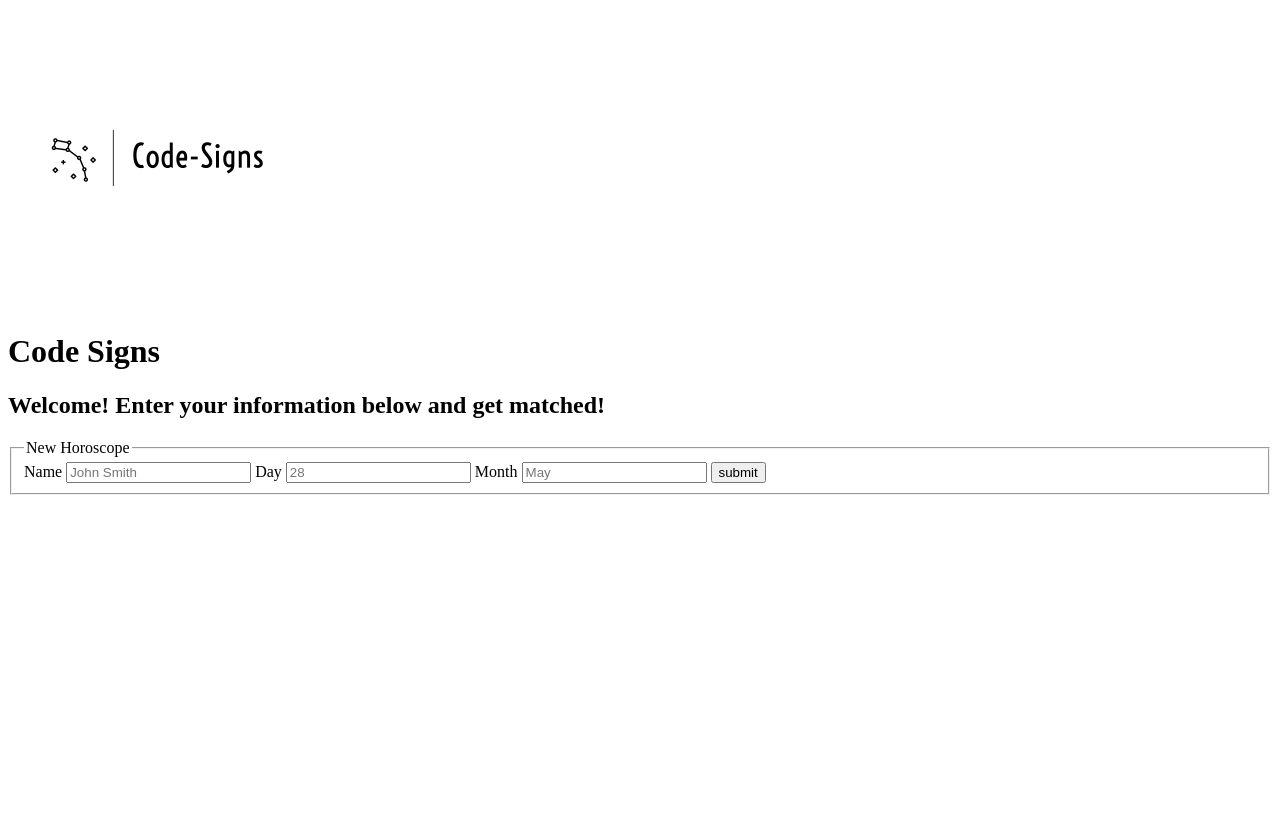
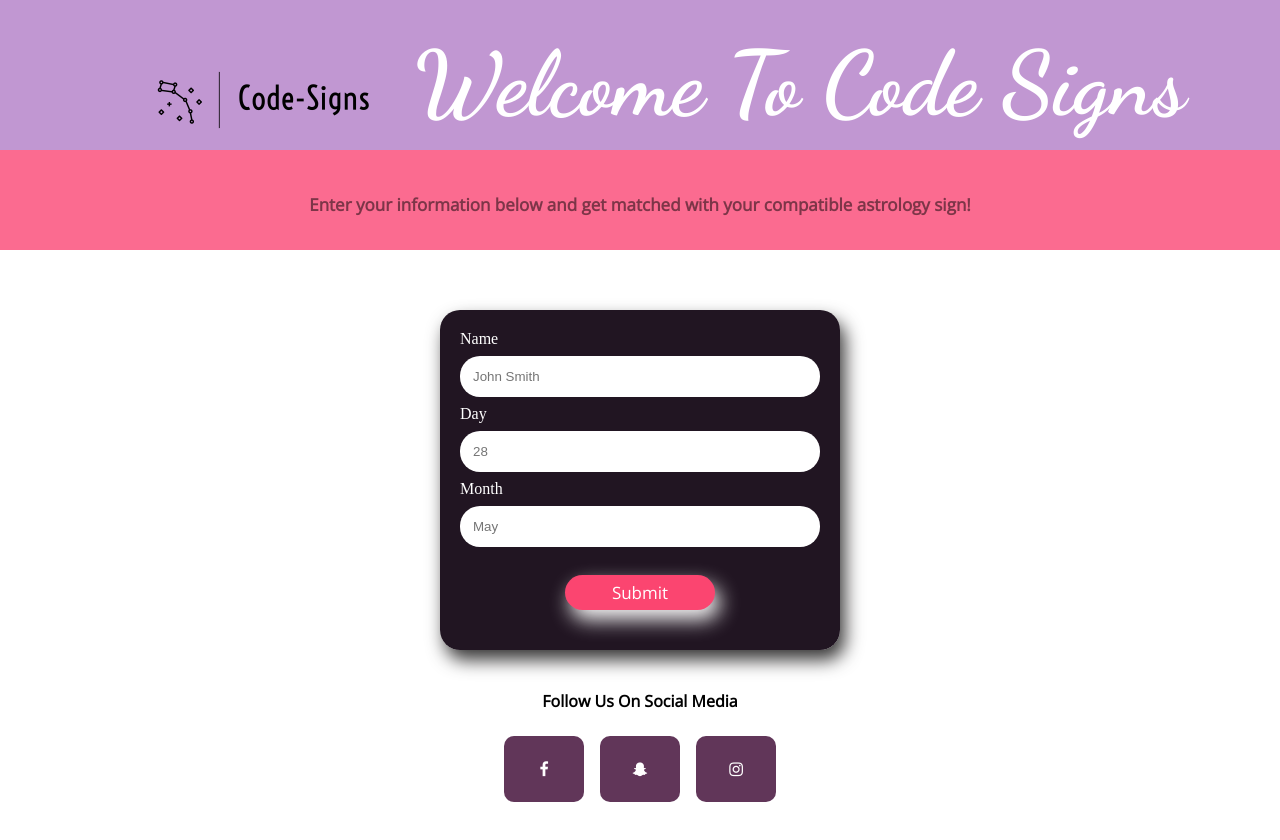
Before and after one commit to FBKR-Coders/code-signs, a plain HTML site: page index.html in a window 1280 px wide. Before the commit the page ends 800 px from the top, so only its background shows below. Drawn offline with nearby package versions, Linux system fonts and the light colour scheme.

Commit message:
styled index.html page with css

```diff
--- a/css/style.css
+++ b/css/style.css
@@ -0,0 +1,154 @@
+body {
+  width: 100%;
+  margin: 0;
+}
+
+main {
+  overflow: hidden;
+  padding-bottom: 300px;
+}
+
+
+.headerpg1 {
+  background-color: #C197D2;
+  width: 100%;
+  height: 150px;
+  overflow: hidden;
+  display: flex;
+  justify-content: center;
+}
+
+.logo {
+  width: 300px;
+  height: 300px;
+  margin-top: -50px;
+  margin-left: 20px;
+  float: left;
+
+}
+
+.heading1 {
+  margin-top: 30px;
+  color: white;
+  font-size: 90px;
+  font-family: 'Dancing Script', cursive;
+
+
+}
+
+.banner {
+  width: 100%;
+  height: 100px;
+  overflow: hidden;
+  background-color:  #FB6B90;
+}
+
+h2 {
+  text-align: center;
+  margin-top: 20px;
+  color: rgba(0, 0, 0, 0.5);
+  font-family: 'Open Sans', sans-serif;
+  overflow: hidden;
+  font-size: 17px;
+}
+
+legend {
+  text-align: center;
+}
+
+fieldset {
+  height: 300px;
+  width: 360px;
+  border-radius: 20px;
+  margin-left: auto;
+  margin-right: auto;
+  margin-top: 60px;
+  background-color: #211522;
+  border: none;
+  padding: 20px;
+  box-shadow:  5px 10px 18px #383737;
+}
+
+.form {
+  width: 100%;
+  padding: 13px;
+  margin: 8px 0;
+  display: inline-block;
+  border: none;
+  border-radius: 20px;
+  box-sizing: border-box;
+  background-color: white;
+  color: black;
+}
+
+label {
+  color: white;
+}
+
+
+button {
+  display: block;
+  margin-left: auto;
+  margin-right: auto;
+  margin-top: 20px;
+  border: none;
+  background-color: #FB4570;
+  width: 150px;
+  height: 35px;
+  border-radius: 20px;
+  color: white;
+  font-size: 17px;
+  font-family: 'Open Sans', sans-serif;
+  box-shadow:  5px 10px 20px whitesmoke;
+}
+
+.social-container {
+  display: flex;
+  justify-content: center;
+  margin: auto;
+  padding-bottom: 25px;
+
+}
+
+h4 {
+  text-align: center;
+  margin-top: 40px;
+  font-family:'Open Sans', sans-serif;
+}
+
+.social-container {
+  display: flex;
+  justify-content: center;
+  margin: auto;
+  padding-bottom: 25px;
+}
+
+.fa {
+  padding: 25px;
+  font-size: 5.5rem;
+  width: 30px;
+  text-decoration: none;
+  text-align: center;
+  margin: 3px 8px;
+  border-radius: 10px ;
+}
+
+.fa:hover {
+  background-color: #FB4570;
+
+}
+
+.fa-facebook {
+  background-color: #613659;
+  color: white;
+}
+
+.fa-snapchat-ghost {
+  background-color: #613659;
+  color: white;
+}
+
+.fa-instagram {
+  background-color: #613659;
+  color: white;
+}
--- a/index.html
+++ b/index.html
@@ -3,45 +3,83 @@
 <head>
 
   <link rel="stylesheet" href="css/style.css">
-  <meta charset="UTF-8">
-  <meta http-equiv="X-UA-Compatible" content="IE=edge">
-  <meta name="viewport" content="width=device-width, initial-scale=1.0">
+  <link rel="preconnect" href="https://fonts.googleapis.com">
+<link rel="preconnect" href="https://fonts.gstatic.com" crossorigin>
+<link href="https://fonts.googleapis.com/css2?family=Dancing+Script:wght@700&display=swap"
+rel="stylesheet">
+
+<link rel="preconnect" href="https://fonts.googleapis.com">
+<link rel="preconnect" href="https://fonts.gstatic.com" crossorigin>
+<link href="https://fonts.googleapis.com/css2?family=Open+Sans&display=swap" rel="stylesheet">
+
+<link rel="stylesheet" href="https://cdnjs.cloudflare.com/ajax/libs/font-awesome/4.7.0/css/font-awesome.min.css">
+
+<link rel="stylesheet" href="https://cdnjs.cloudflare.com/ajax/libs/font-awesome/4.7.0/css/font-awesome.min.css">
 
   <title>Code-Signs</title>
 
 </head>
 <body>
-  <header>
+  <header class="headerpg1">
 
     <!-- HEADER IMAGE GOES HERE -->
-    <img src="img/logo2.png" alt="logo" width="300" height="">
-    <h1>Code Signs</h1>
+
+   <img class="logo" src="img/logo2.png" alt="logo" width="300" height="">
+
+
+    <h1 class="heading1">Welcome To Code Signs</h1>
 
   </header>
 
   <main>
-    <h2>Welcome! Enter your information below and get matched!</h2>
+    <div class="banner">
+    <h2><br> Enter your information below and get matched with your compatible astrology sign!</h2>
+    </div>
 
     <section>
       <form id="userInput">
         <fieldset>
-          <legend>New Horoscope</legend>
+          <legend></legend>
           <label for = "newName">Name</label>
-          <input id = "newName" type="text" name="newName" placeholder="John Smith">
+          <input class="form" id = "newName" type="text" name="newName" placeholder="John Smith">
 
           <label for = "newDay"> Day</label>
-          <input id = "newDay" type="number" name="newDay" placeholder="28">
+          <input class="form" id = "newDay" type="number" name="newDay" placeholder="28">
 
           <label for = "newMonth"> Month</label>
-          <input id = "newMonth" type="text" name="newMonth" placeholder="May">
+          <input class="form" id = "newMonth" type="text" name="newMonth" placeholder="May">
 
-        <button id="changePage" type="submit">submit</button>
+        <button id="changePage" type="submit">Submit</button>
         </fieldset>
       </form>
 
       <!-- INPUT YOUR NAME AND BIRTHDAY FOR LOCAL STORAGE LATER -->
 
     </section>
+
+     <!--Social media section starts-->
+    <h4>Follow Us On Social Media</h4>
+
+    <div id="Socials" class="follow">
+    </div>
+
+    <div class="social-container">
+      <div class="social-icons">
+        <a href="#" class="fa fa-facebook"></a>
+      </div>
+      <div class="social-icons">
+        <a href="#" class="fa fa-snapchat-ghost"></a>
+      </div>
+      <div class="social-icons">
+        <a href="#" class="fa fa-instagram"></a>
+      </div>
+    </div>
+
+
+
+
+
+
   </main>
 
   <script src="js/app.js"></script>
```
Also changed, not shown: img/galaxy.jpeg (added).
